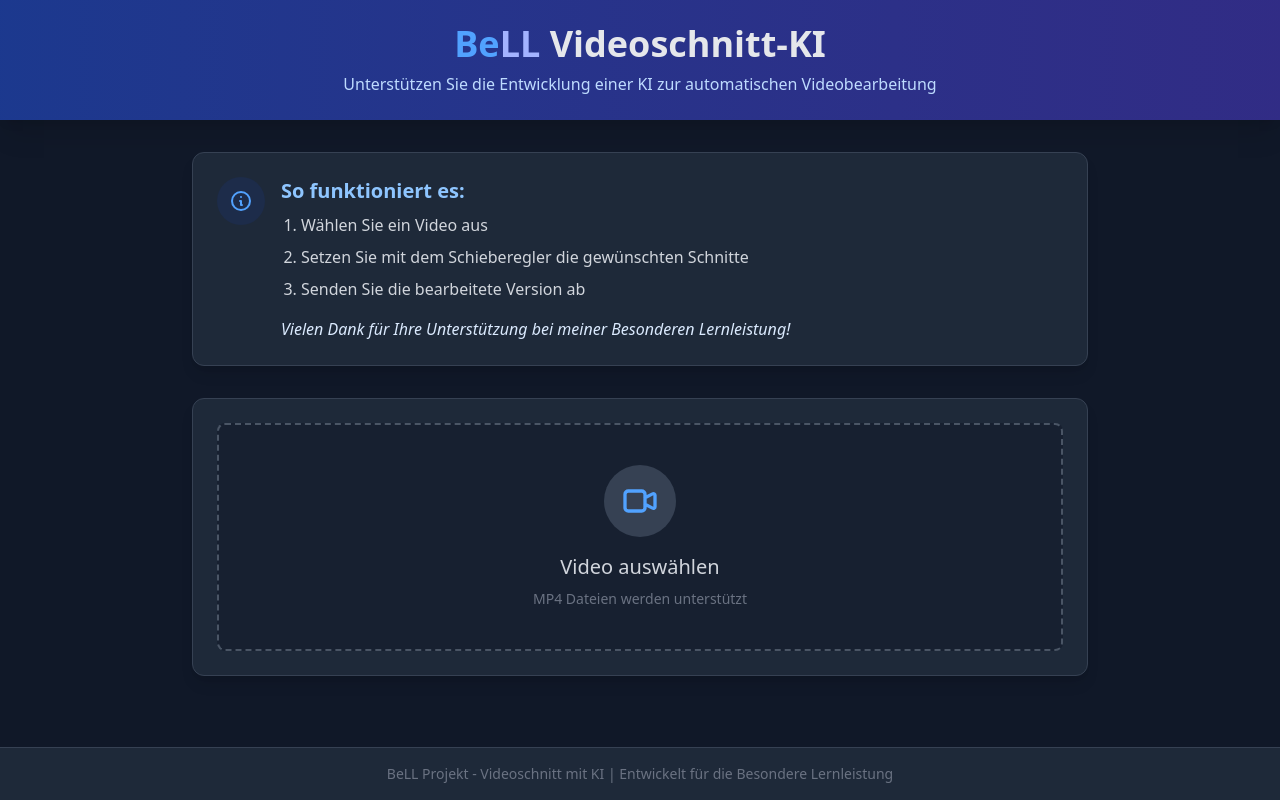
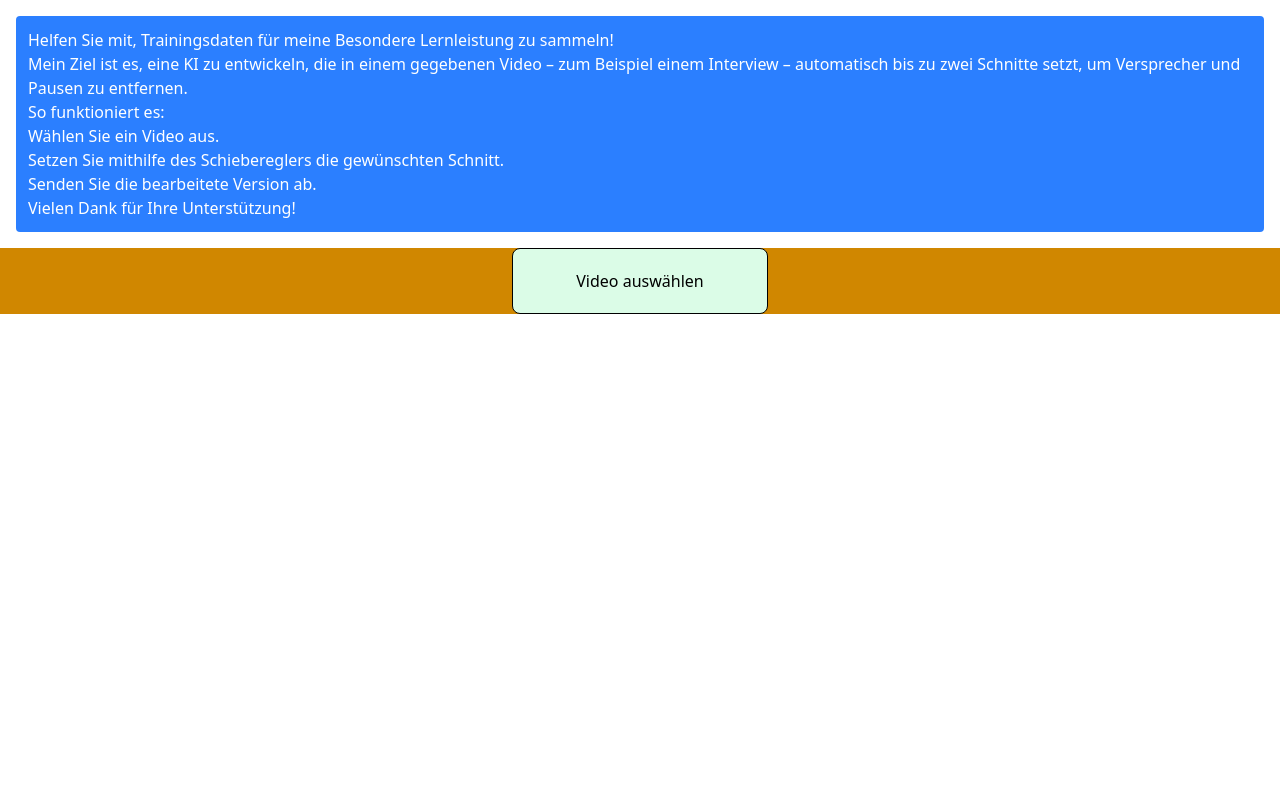
Before and after one commit to arminz9963/BeLL, a Flask app: page / in a window 1280 px wide. Run offline with Flask 3, Linux system fonts and the light colour scheme; style sheets or scripts are compiled from the project's sources.

Commit message:
Design angefangen selbst

```diff
--- a/Programmierung/v2/static/script.js
+++ b/Programmierung/v2/static/script.js
@@ -32,17 +32,18 @@ videoPlayer.addEventListener("loadedmetadata", function () {
 
 videoInput.addEventListener("change", function () {
     const file = this.files[0];
-    if (file) {
-        const url = URL.createObjectURL(file);
+    if (file) { // Überprüfen, ob eine Datei ausgewählt wurde
+        const url = URL.createObjectURL(file); // Erstellt temporäre URL fürs Video
         videoPlayer.src = url;
         videoPlayer.load();
     }
 
-    // Verstecke den Upload-Bereich und zeige das Video
-    document.getElementById("videoUploadContainer").style.display = "none";
-    videoPlayer.style.display = "block";
-    restContainer.style.display = "block";
-    document.getElementById("videoControls").style.display = "flex";
+    videoInput.style.display = "none"; // Versteckt den Datei-Input nach Auswahl
+    videoPlayer.style.display = "block"; // Zeigt den Video-Player an
+    videoInputLabel.style.display = "none"; // Versteckt das Label
+    restContainer.style.display = "block"; // Zeigt den Rest-Container an
+    geschnittenesVideoPlayBtn.style.display = "block"; // Zeigt den Play-Button für das geschnittene Video
+    DauerAnzeige.style.display = "block"; // Zeigt die Dauer-Anzeige an
 });
 
 const addNewCutBtn = document.getElementById("addNewCutBtn");
@@ -53,38 +54,17 @@ addNewCutBtn.addEventListener("click", function () {
     cutSectionCount++; // Erhöht den Zähler für die Schnitte
     Schnitte.push([0, videoPlayer.duration])
     const cutSection = document.createElement("div");
-    cutSection.className = "cutSection"; // Fügt der neuen Sektion die Klasse "cutSection" hinzu
+    cutSection.className = "cutSection bg-yellow-800"; // Fügt der neuen Sektion die Klasse "cutSection" hinzu
     cutSection.id = `Schnitt${cutSectionCount}`; // Setzt die ID für den neuen Schnitt-Container
-
     cutSection.innerHTML = `
-    <div class="cut-section bg-gray-700 rounded-lg p-4 border border-gray-600">
-      <div class="flex justify-between items-center mb-4">
-        <h3 class="text-lg font-medium text-blue-300">Schnitt ${cutSectionCount}</h3>
-        <button class="deleteCutBtn bg-red-600 hover:bg-red-700 text-white p-1 rounded-full transition-colors">
-          <svg xmlns="http://www.w3.org/2000/svg" class="h-5 w-5" viewBox="0 0 20 20" fill="currentColor">
-            <path fill-rule="evenodd" d="M4.293 4.293a1 1 0 011.414 0L10 8.586l4.293-4.293a1 1 0 111.414 1.414L11.414 10l4.293 4.293a1 1 0 01-1.414 1.414L10 11.414l-4.293 4.293a1 1 0 01-1.414-1.414L8.586 10 4.293 5.707a1 1 0 010-1.414z" clip-rule="evenodd" />
-          </svg>
-        </button>
-      </div>
-
-      <div class="space-y-4">
-        <div>
-          <label class="block text-sm text-gray-400 mb-1">Startzeit</label>
-          <div class="flex flex-col sm:flex-row items-center gap-4">
-            <input type="range" class="startRange w-full" min="0" step="0.01" value="0"/>
-            <input type="text" class="startInput bg-gray-800 border border-gray-700 rounded-lg p-2 w-24 text-center font-mono" maxlength="8" value="00:00.00" />
-          </div>
-        </div>
-
-        <div>
-          <label class="block text-sm text-gray-400 mb-1">Endzeit</label>
-          <div class="flex flex-col sm:flex-row items-center gap-4">
-            <input type="range" class="endRange w-full" min="0" step="0.01" value="0"/>
-            <input type="text" class="endInput bg-gray-800 border border-gray-700 rounded-lg p-2 w-24 text-center font-mono" maxlength="8" value="00:00.01" />
-          </div>
-        </div>
-      </div>
-    </div>
+    <h3>Schnitt ${cutSectionCount}</h3>
+    <button class="deleteCutBtn " style="margin-right: 20px">X</button>
+    <input type="range" class="startRange" min="0" step="0.01" style="width: 40%" value="0"/>
+    <input type="range" class="endRange" min="0" step="0.01" style="width: 40%" value="0"/>
+    <br/>
+    <span>Start: <input type="text" class="startInput" maxlength="8" value="00:00.00" /></span>
+    <span style="margin-left: 20px">Ende: <input type="text" class="endInput" maxlength="8" value="00:00.01" /></span>
+    <br/><br/>
   `;
 
     SchnittContainer.append(cutSection); // Fügt den neuen Schnitt-Container hinzu
@@ -225,8 +205,7 @@ geschnittenesVideoPlayBtn.addEventListener("click", function () {
     Schnitte.forEach((schnitt) => {
         geschnitteneDauer += schnitt[1] - schnitt[0]; // Dauer jedes Schnitts addieren
     });
-    // Ersetze die Zeile, die die Dauer anzeigt
-    DauerAnzeige.innerHTML = `<span class="text-gray-400">Dauer geschnittenes Video:</span> <span class="ml-2 font-mono">${formatTime(geschnitteneDauer)}</span>`;
+    DauerAnzeige.innerText = `Dauer geschnittenes Video: ${formatTime(geschnitteneDauer)}`;
 });
 
 absendeBtn.addEventListener("click", function () {
@@ -247,16 +226,14 @@ absendeBtn.addEventListener("click", function () {
 
     if (cutSectionCount < 1) {
         warnParagraph = document.createElement("p");
-        warnParagraph.id = "warnParagraph";
-        warnParagraph.className = "text-red-400 text-sm mt-2";
+        warnParagraph.id = "warnParagraph"; // ID geben zum Wiederfinden
         warnParagraph.textContent = "Bitte füge einen Schnitt hinzu!";
         BeschreibungDiv.appendChild(warnParagraph);
     }
 
     if (BeschreibungInput.value.trim() === "") {
         warnParagraph2 = document.createElement("p");
-        warnParagraph2.id = "warnParagraph2";
-        warnParagraph2.className = "text-red-400 text-sm mt-2";
+        warnParagraph2.id = "warnParagraph2"; // ID für zweiten Warntext
         warnParagraph2.textContent = "Bitte füge eine Beschreibung hinzu!";
         BeschreibungDiv.appendChild(warnParagraph2);
     }
--- a/Programmierung/v2/templates/index.html
+++ b/Programmierung/v2/templates/index.html
@@ -1,153 +1,55 @@
 <!DOCTYPE html>
-<html lang="de" class="dark">
+<html lang="en">
 <head>
   <meta charset="UTF-8">
   <meta name="viewport" content="width=device-width, initial-scale=1.0">
   <title>BeLL Videoschnitt-KI</title>
   <link href="{{ url_for('static', filename='css/output.css') }}" rel="stylesheet">
-  <style>
-    /* Custom Slider Styles */
-    input[type="range"] {
-      -webkit-appearance: none;
-      appearance: none;
-      height: 6px;
-      border-radius: 9999px;
-      background: #4b5563;
-      outline: none;
-    }
 
-    input[type="range"]::-webkit-slider-thumb {
-      -webkit-appearance: none;
-      appearance: none;
-      width: 18px;
-      height: 18px;
-      border-radius: 50%;
-      background: #3b82f6;
-      cursor: pointer;
-      transition: all 0.2s;
-    }
+</head>
+<body class="flex flex-col min-h-screen">
 
-    input[type="range"]::-webkit-slider-thumb:hover {
-      background: #60a5fa;
-      transform: scale(1.2);
-    }
 
-    .cut-section {
-      transition: all 0.3s ease;
-    }
-
-    .cut-section:hover {
-      transform: translateY(-2px);
-      box-shadow: 0 10px 25px -5px rgba(0, 0, 0, 0.2);
-    }
-
-    .video-upload-container {
-      transition: all 0.3s ease;
-    }
-  </style>
-</head>
-<body class="flex flex-col min-h-screen bg-gray-900 text-gray-200 font-sans">
-  <header class="bg-gradient-to-r from-blue-900 to-indigo-900 py-6 px-4 shadow-xl">
-    <div class="container mx-auto">
-      <h1 class="text-3xl md:text-4xl font-bold text-center">
-        <span class="text-blue-400">Be</span><span class="text-indigo-300">LL</span> Videoschnitt-KI
-      </h1>
-      <p class="text-center text-blue-200 mt-2 max-w-2xl mx-auto">
-        Unterstützen Sie die Entwicklung einer KI zur automatischen Videobearbeitung
-      </p>
+  <div class="Informationen bg-blue-500 text-white p-3 rounded cursor-pointer hover:bg-green-100 m-4">
+    <!-- Schreiben das MM:SS.ms Format beachtet werden soll -->
+    <p>
+      Helfen Sie mit, Trainingsdaten für meine Besondere Lernleistung zu
+      sammeln!
+    </p>
+    <p>
+      Mein Ziel ist es, eine KI zu entwickeln, die in einem gegebenen Video
+      – zum Beispiel einem Interview – automatisch bis zu zwei Schnitte
+      setzt, um Versprecher und Pausen zu entfernen.
+    </p>
+    <p>So funktioniert es:</p>
+    <ol>
+      <li>Wählen Sie ein Video aus.</li>
+      <li>
+        Setzen Sie mithilfe des Schiebereglers die gewünschten Schnitt.
+      </li>
+      <li>Senden Sie die bearbeitete Version ab.</li>
+    </ol>
+    <p>Vielen Dank für Ihre Unterstützung!</p>
+  </div>
+<div id="Video" class="bg-yellow-600 flex justify-center">
+    <input type="file" id="VideoInput" accept="video/mp4" style="display: none;"/>
+    <label for="VideoInput" id="VideoInputLabel"
+      class="bg-green-100 border block text-center p-5 w-1/5 rounded-lg"
+    >Video auswählen</label>
+    <video id="VideoPlayer" controls style="display: none;" class=""></video>
+    <p id="dauerGeschnittenesVideo" style="display: none;" class="">Dauer geschnittenes Video:</p>
+    <!-- maybe Remove Video Button?-->
+    <button id="geschnittenesVideoPlayBtn" style="display: none;" class="">Spiele geschnittenes Video</button>
+  </div>
+  <div id="restContainer" style="display: none;">
+    <div id="SchnittContainer"></div>
+    <button id="addNewCutBtn">Schnitt hinzufügen</button>
+    <div id="Beschreibung">
+      <label for="BeschreibungInput">Beschreibung:</label>
+      <input type="text" id="BeschreibungInput" placeholder="Beschreibung was geschnitten wurde im Video" required/>
     </div>
-  </header>
-
-  <main class="container mx-auto px-4 py-8 flex-grow">
-    <div class="bg-gray-800 rounded-xl shadow-lg p-6 mb-8 border border-gray-700 max-w-4xl mx-auto">
-      <div class="flex items-start">
-        <div class="bg-blue-900/20 p-3 rounded-full mr-4">
-          <svg xmlns="http://www.w3.org/2000/svg" class="h-6 w-6 text-blue-400" fill="none" viewBox="0 0 24 24" stroke="currentColor">
-            <path stroke-linecap="round" stroke-linejoin="round" stroke-width="2" d="M13 16h-1v-4h-1m1-4h.01M21 12a9 9 0 11-18 0 9 9 0 0118 0z" />
-          </svg>
-        </div>
-        <div>
-          <h2 class="text-xl font-semibold text-blue-300 mb-2">So funktioniert es:</h2>
-          <ol class="list-decimal pl-5 space-y-2 text-gray-300">
-            <li>Wählen Sie ein Video aus</li>
-            <li>Setzen Sie mit dem Schieberegler die gewünschten Schnitte</li>
-            <li>Senden Sie die bearbeitete Version ab</li>
-          </ol>
-          <p class="mt-4 text-blue-100 italic">
-            Vielen Dank für Ihre Unterstützung bei meiner Besonderen Lernleistung!
-          </p>
-        </div>
-      </div>
-    </div>
-
-    <div id="Video" class="bg-gray-800 rounded-xl shadow-lg p-6 mb-8 border border-gray-700 max-w-4xl mx-auto">
-      <div id="videoUploadContainer" class="video-upload-container flex flex-col items-center justify-center py-10 border-2 border-dashed border-gray-600 rounded-lg bg-gray-900/50 transition-colors hover:border-blue-500">
-        <input type="file" id="VideoInput" accept="video/mp4" class="hidden"/>
-        <label for="VideoInput" id="VideoInputLabel"
-          class="flex flex-col items-center justify-center cursor-pointer group">
-          <div class="bg-gray-700 p-4 rounded-full group-hover:bg-blue-700 transition-colors mb-4">
-            <svg xmlns="http://www.w3.org/2000/svg" class="h-10 w-10 text-blue-400" fill="none" viewBox="0 0 24 24" stroke="currentColor">
-              <path stroke-linecap="round" stroke-linejoin="round" stroke-width="2" d="M15 10l4.553-2.276A1 1 0 0121 8.618v6.764a1 1 0 01-1.447.894L15 14M5 18h8a2 2 0 002-2V8a2 2 0 00-2-2H5a2 2 0 00-2 2v8a2 2 0 002 2z" />
-            </svg>
-          </div>
-          <span class="text-xl font-medium text-gray-300 group-hover:text-blue-300 transition-colors">Video auswählen</span>
-          <span class="text-gray-500 text-sm mt-2">MP4 Dateien werden unterstützt</span>
-        </label>
-      </div>
-
-      <video id="VideoPlayer" controls class="w-full mt-8 rounded-lg shadow-lg hidden"></video>
-
-      <div class="flex flex-col sm:flex-row items-center justify-between mt-6 gap-4 hidden" id="videoControls">
-        <p id="dauerGeschnittenesVideo" class="bg-gray-700 py-2 px-4 rounded-lg font-mono flex-1 text-center sm:text-left">
-          <span class="text-gray-400">Dauer geschnittenes Video:</span>
-          <span class="ml-2">00:00.00</span>
-        </p>
-        <button id="geschnittenesVideoPlayBtn" class="flex items-center bg-blue-600 hover:bg-blue-700 text-white py-2 px-4 rounded-lg transition-colors whitespace-nowrap">
-          <svg xmlns="http://www.w3.org/2000/svg" class="h-5 w-5 mr-2" viewBox="0 0 20 20" fill="currentColor">
-            <path fill-rule="evenodd" d="M10 18a8 8 0 100-16 8 8 0 000 16zM9.555 7.168A1 1 0 008 8v4a1 1 0 001.555.832l3-2a1 1 0 000-1.664l-3-2z" clip-rule="evenodd" />
-          </svg>
-          Geschnittenes Video abspielen
-        </button>
-      </div>
-    </div>
-
-    <div id="restContainer" class="hidden max-w-4xl mx-auto">
-      <div class="bg-gray-800 rounded-xl shadow-lg p-6 mb-6 border border-gray-700">
-        <div class="flex flex-col sm:flex-row items-center justify-between mb-6 gap-4">
-          <h2 class="text-xl font-semibold text-blue-300">Schnittbereiche</h2>
-          <button id="addNewCutBtn" class="flex items-center bg-emerald-600 hover:bg-emerald-700 text-white py-2 px-4 rounded-lg transition-colors whitespace-nowrap">
-            <svg xmlns="http://www.w3.org/2000/svg" class="h-5 w-5 mr-2" viewBox="0 0 20 20" fill="currentColor">
-              <path fill-rule="evenodd" d="M10 5a1 1 0 011 1v3h3a1 1 0 110 2h-3v3a1 1 0 11-2 0v-3H6a1 1 0 110-2h3V6a1 1 0 011-1z" clip-rule="evenodd" />
-            </svg>
-            Schnitt hinzufügen
-          </button>
-        </div>
-
-        <div id="SchnittContainer" class="space-y-6"></div>
-      </div>
-
-      <div class="bg-gray-800 rounded-xl shadow-lg p-6 mb-6 border border-gray-700">
-        <h2 class="text-xl font-semibold text-blue-300 mb-4">Beschreibung</h2>
-        <div id="Beschreibung">
-          <textarea id="BeschreibungInput" rows="3"
-            class="w-full bg-gray-700 border border-gray-600 rounded-lg p-4 text-gray-200 focus:outline-none focus:ring-2 focus:ring-blue-500"
-            placeholder="Beschreiben Sie, was im Video geschnitten wurde..."></textarea>
-        </div>
-      </div>
-
-      <div class="text-center">
-        <button id="AbsendeBtn" class="bg-indigo-600 hover:bg-indigo-700 text-white font-medium py-3 px-8 rounded-lg text-lg transition-colors shadow-lg">
-          Ergebnisse absenden
-        </button>
-      </div>
-    </div>
-  </main>
-
-  <footer class="bg-gray-800 py-4 border-t border-gray-700">
-    <div class="container mx-auto px-4 text-center text-gray-500 text-sm">
-      BeLL Projekt - Videoschnitt mit KI | Entwickelt für die Besondere Lernleistung
-    </div>
-  </footer>
+    <button id="AbsendeBtn">Absenden</button>
+  </div>
 
   <script src="static/script.js"></script>
 </body>
```
